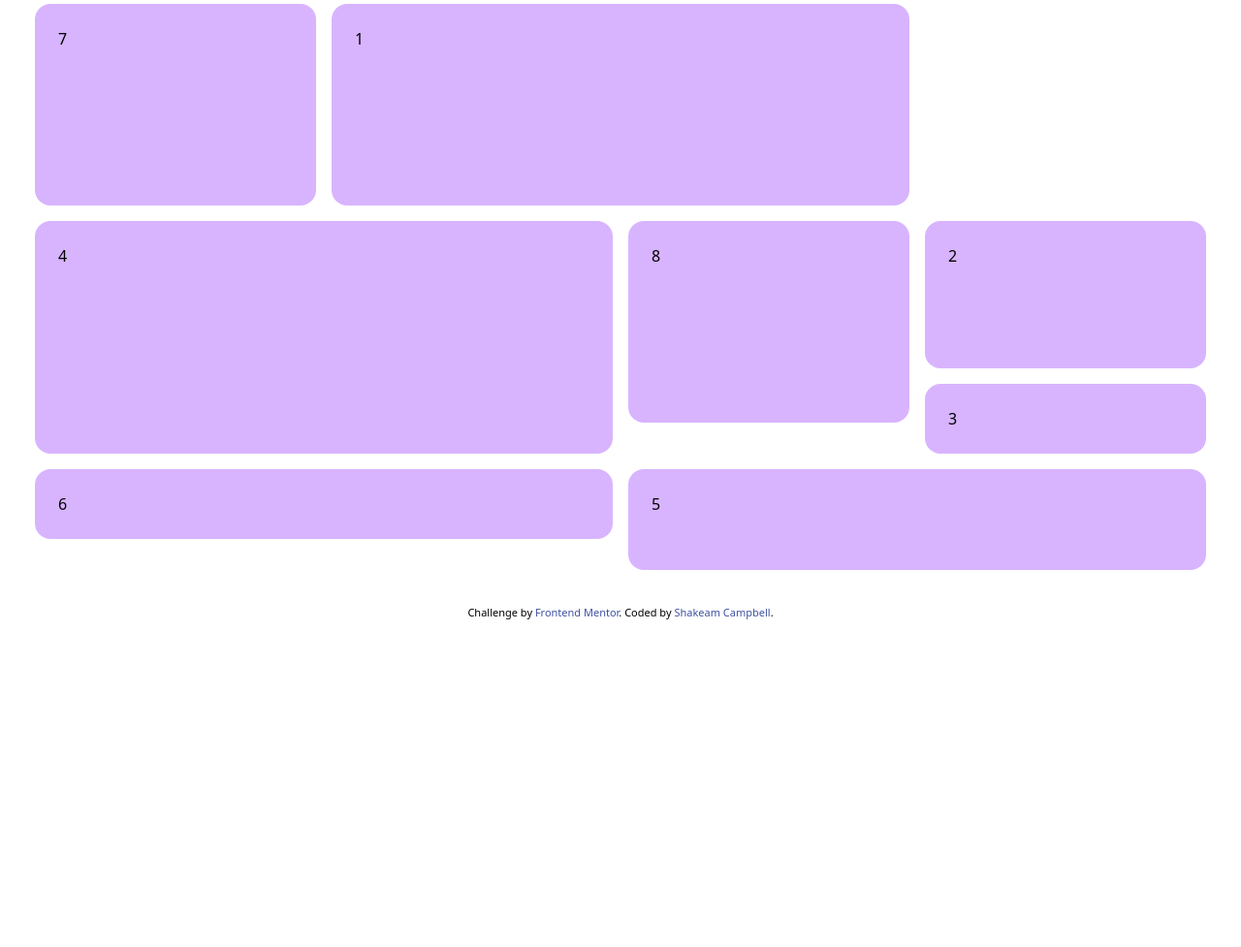
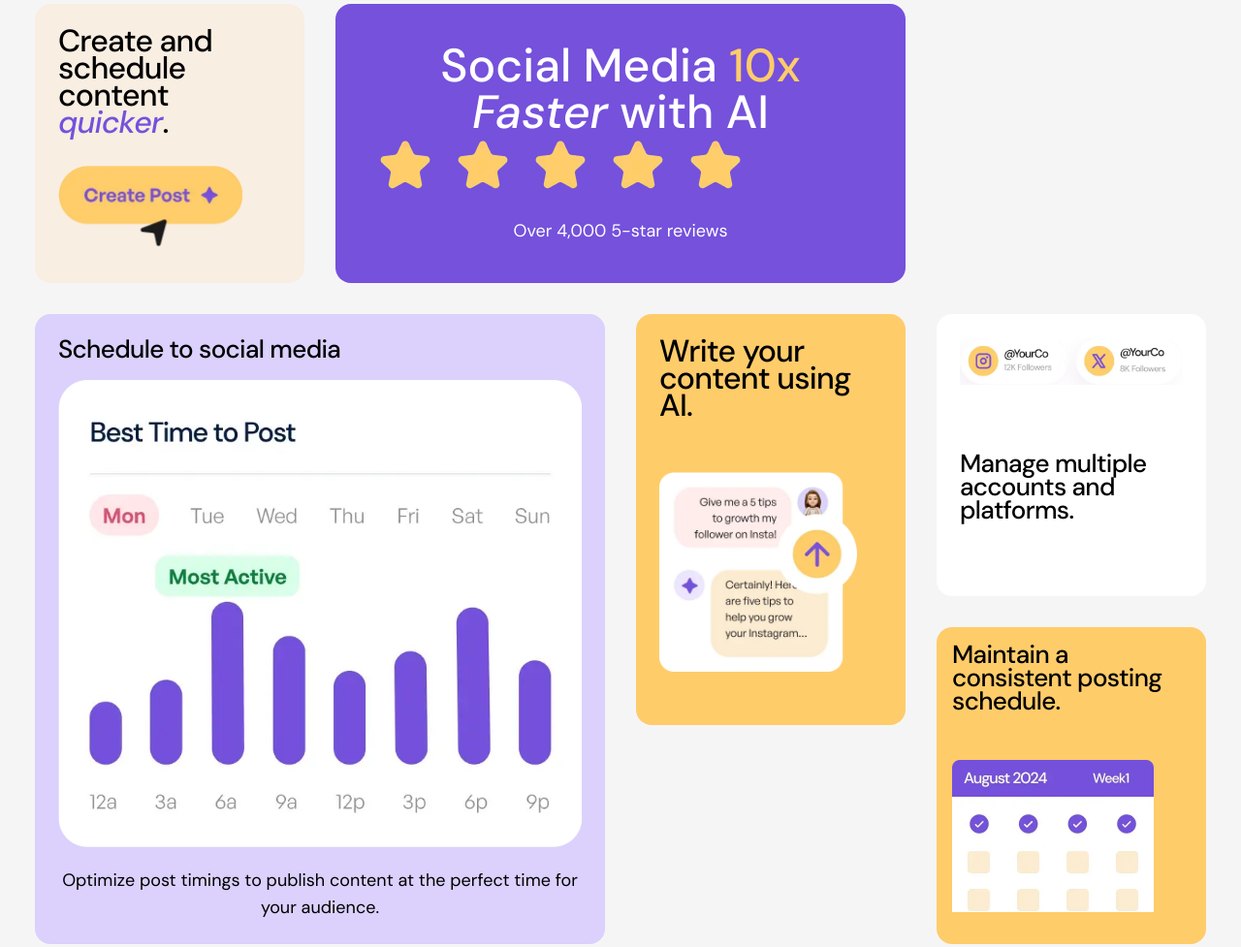
Before and after one commit to shakec/sba3DesDev, a plain HTML site: page index.html in a window 1280 px wide. Shown: the part 32-1009 px from the top of the page at 97% size. Before the commit the page ends 800 px from the top, so only its background shows below. Drawn offline with nearby package versions, Linux system fonts and the light colour scheme.

Commit message:
Smaller size styling is complete, lgtm

```diff
--- a/index.html
+++ b/index.html
@@ -19,38 +19,54 @@
   <title>Frontend Mentor | Bento grid</title>
 </head>
 
-<body id="bg-[#F6F5F6] font-[DM Sans] px-[160px]">
+<body id="bg-[#F6F5F6] px-[160px]">
 
-  <main id="container" class="grid grid-cols-1 grid-rows-8 md:grid-cols-2 grid-rows-8 gap-4 p-9 lg:grid-cols-4">
+  <main id="container" class="bg-[#F6F5F6] grid grid-cols-1 gap-8 md:grid-cols-2  gap-4 p-9 lg:grid-cols-4">
 
-    <section id="card1" class="rounded-2xl bg-purple-300 p-6 order-1 row-span-3 md:col-span-2 row-span-4 lg:order-2">1</section>
-    <section id="card2" class="rounded-2xl bg-purple-300 p-6 order-2 row-span-2 md:row-span-3 lg:order-5">2</section>
-    <section id="card3" class="rounded-2xl bg-purple-300 p-6 order-3 row-span-2 md:row-span-3 lg:order-6">3</section>
-    <section id="card4" class="rounded-2xl bg-purple-300 p-6 order-4 row-span-4 md:col-span-2 row-span-6 lg:order-3">4</section>
-    <section id="card5" class="rounded-2xl bg-purple-300 p-6 order-5 row-span-4 md:col-span-2 lg:order-8">5</section>
-    <section id="card6" class="rounded-2xl bg-purple-300 p-6 order-6 row-span-2 md:col-span-2 lg:order-7">6</section>
-    <section id="card7" class="rounded-2xl bg-purple-300 p-6 order-7 row-span-2 md:col-span-1 lg:order-1 row-span-4">7</section>
-    <section id="card8" class="rounded-2xl bg-purple-300 p-6 order-8 row-span-3 md:col-span-1 lg:order-4 row-span-4">8</section>
+    <section id="card1" class="bg-[#7551DC] rounded-2xl gap-24 p-[40px] order-1 row-span-2 text-center max-h-fit md:col-span-2 row-span-4 lg:order-2">
+      <h1 class="text-white text-5xl font-medium">Social Media <span class="text-[#FFCC6A]">10x</span> <span class="italic">Faster</span> with AI
+        <img src="./assets/images/illustration-five-stars.webp" alt="">
+        <span class="text-lg font-normal">Over 4,000 5-star reviews</span></h1>
+    </section>
+
+    <section id="card2" class="bg-white rounded-2xl p-6 grid gap-4 order-2 row-span-2 md:row-span-3 lg:order-5">
+      <img src="./assets/images/illustration-multiple-platforms.webp" alt="">
+      <h1 class="text-[26px]/6 font-medium tracking-tight">Manage multiple accounts and platforms.</h1>
+    </section>
+
+    <section id="card3" class="bg-[#FFCC6A] rounded-2xl grid gap-4 px-4 pt-4 order-3 row-span-2 md:row-span-3 lg:order-6">
+      <h1 class="text-[26px]/6 font-medium tracking-tight">Maintain a consistent posting schedule.</h1>
+      <img src="./assets/images/illustration-consistent-schedule.webp" class="h-[157px]" alt="">
+    </section>
+
+    <section id="card4" class="bg-[#DBD1FC] rounded-2xl grid gap-5 p-6 order-4 row-span-4 md:col-span-2 row-span-6 lg:order-3">
+      <h1 class="text-[26px]/6 font-medium tracking-tight">Schedule to social media</h1>
+      <img src="./assets/images/illustration-schedule-posts.webp" alt="">
+      <p class="text-lg font-normal text-center">Optimize post timings to publish content at the perfect time for your audience.</p>
+    </section>
+
+    <section id="card5" class="bg-[#7551DC] rounded-2xl grid gap-9 p-10 order-5 row-span-4 md:col-span-2 lg:order-8">
+      <img src="./assets/images/illustration-grow-followers.webp" alt="">
+      <h1 class="text-white text-[2rem]/7 text-center ">Grow followers with non-stop content.</p>
+    </section>
+
+    <section id="card6" class="bg-white rounded-2xl grid gap-4 p-6 order-6 row-span-2 md:col-span-2 lg:order-7">
+      <h1 class="text-5xl font-medium">>56%</h1>
+      <p class="text-lg font-normal">faster audience growth</p>
+      <img src="./assets/images/illustration-audience-growth.webp"  alt="" >
+    </section>
+
+    <section id="card7" class="bg-[#F9EEE2] rounded-2xl grid gap-6 p-6 order-7 row-span-2 md:col-span-1 lg:order-1 row-span-4">
+      <p class="text-[2rem]/7 font-medium tracking-tight">Create and schedule content <span class="text-[#7551DC] italic">quicker</span>.</p>
+      <img src="./assets/images/illustration-create-post.webp" class="w-[190px]" alt="">
+    </section>
+
+    <section id="card8" class="bg-[#FFCC6A] rounded-2xl grid gap-6 p-6 order-8 row-span-3 md:col-span-1 lg:order-4 row-span-4">
+      <p class="text-[2rem]/7 font-medium tracking-tight">Write your content using AI.</p>
+      <img src="./assets/images/illustration-ai-content.webp" class="w-[204px]" alt="">
+    </section>
 
   </main>
-
-<!-- Create and schedule content quicker.
-
-Social Media 10x Faster with AI
-        Over 4,000 5-star reviews
-
-Schedule to social media.
-        Optimize post timings to publish content at the perfect time for your audience.
-
-Maintain a consistent posting schedule.
-
-Manage multiple accounts and platforms.
-
-Write your content using AI.
-
->56% faster audience growth
-
-Grow followers with non-stop content. -->
 
   <footer class="attribution">
     Challenge by <a href="https://www.frontendmentor.io?ref=challenge">Frontend Mentor</a>.
--- a/styles.css
+++ b/styles.css
@@ -1,7 +1,9 @@
 /* Establishing the boundaries, courtesy of Paul! */
+
 body {
     height: 100vh;
     width: 100vw;
+    font-family: "DM Sans";
 }
 
 .attribution {
```
